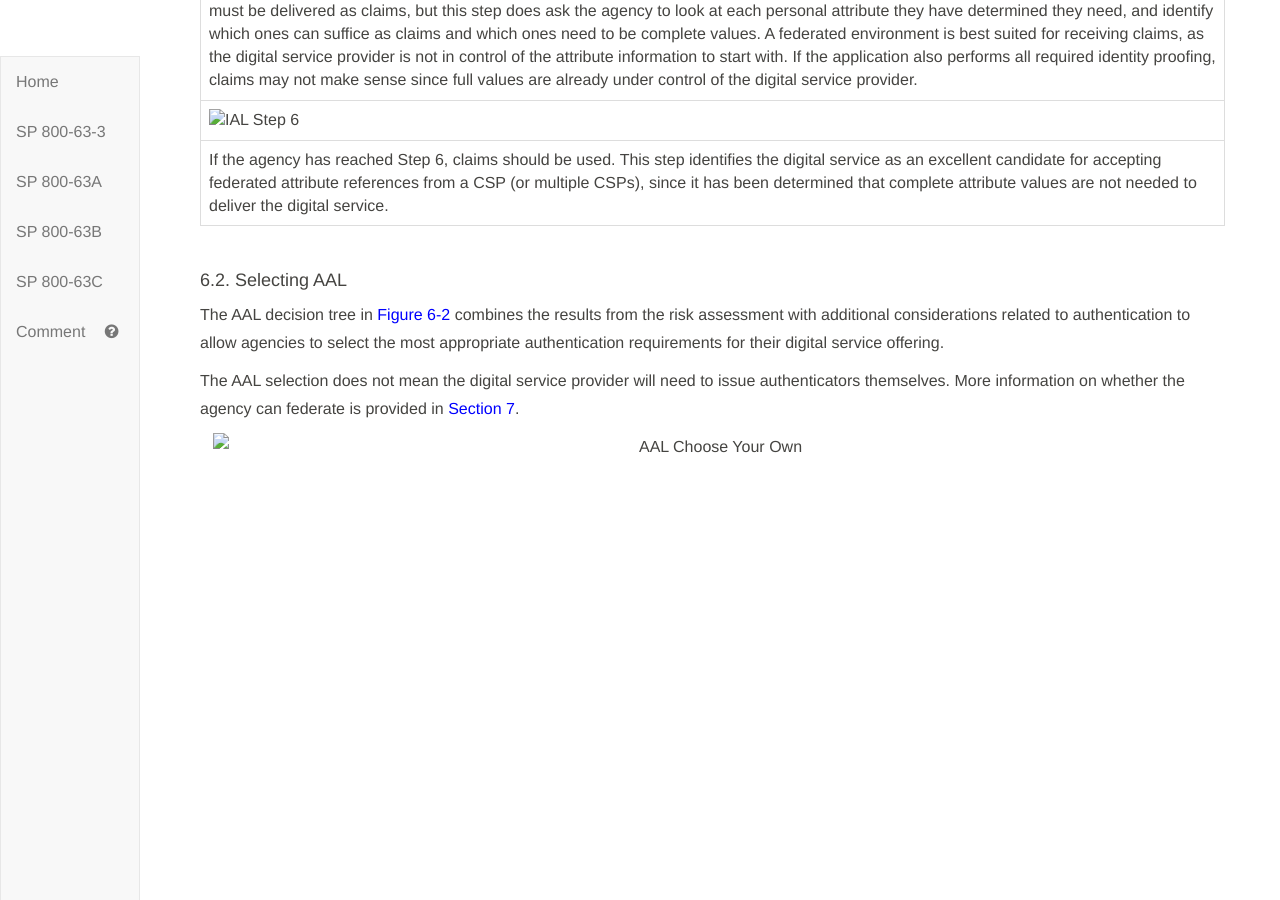
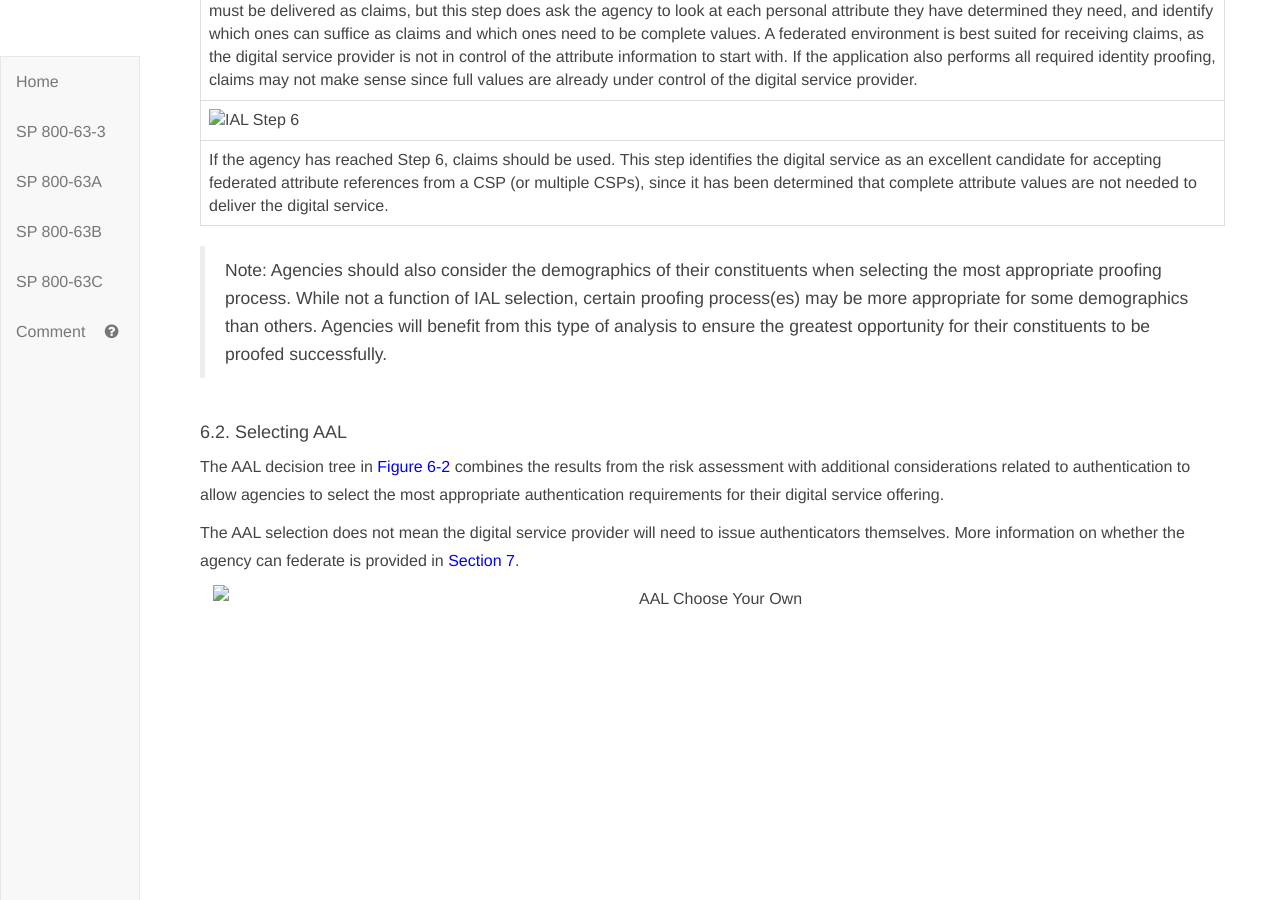
Before and after one commit to usnistgov/800-63-3, a Jekyll site: the page built from sp800-63-3/sec6_xAL.md, in a window 1280 px wide and 900 px high, scrolled down 3781 px. Built offline with Jekyll 4.4.1, drawn with Linux system fonts in a browser that asks for light colours; our own code applies the rules of GitHub Pages for plain Markdown files.

Commit message:
Closes #1675

```diff
--- a/sp800-63-3/sec6_xAL.md
+++ b/sp800-63-3/sec6_xAL.md
@@ -139,7 +139,7 @@ The IAL selection does not mean the digital service provider will need to perfor
 </div>
 
 
-
+> Note: Agencies should also consider the demographics of their constituents when selecting the most appropriate proofing process. While not a function of IAL selection, certain proofing process(es)  may be more appropriate for some demographics than others. Agencies will benefit from this type of analysis to ensure the greatest opportunity for their constituents to be proofed successfully.
 
 #### <a name="AAL_CYOA"></a> 6.2. Selecting AAL
 
```
